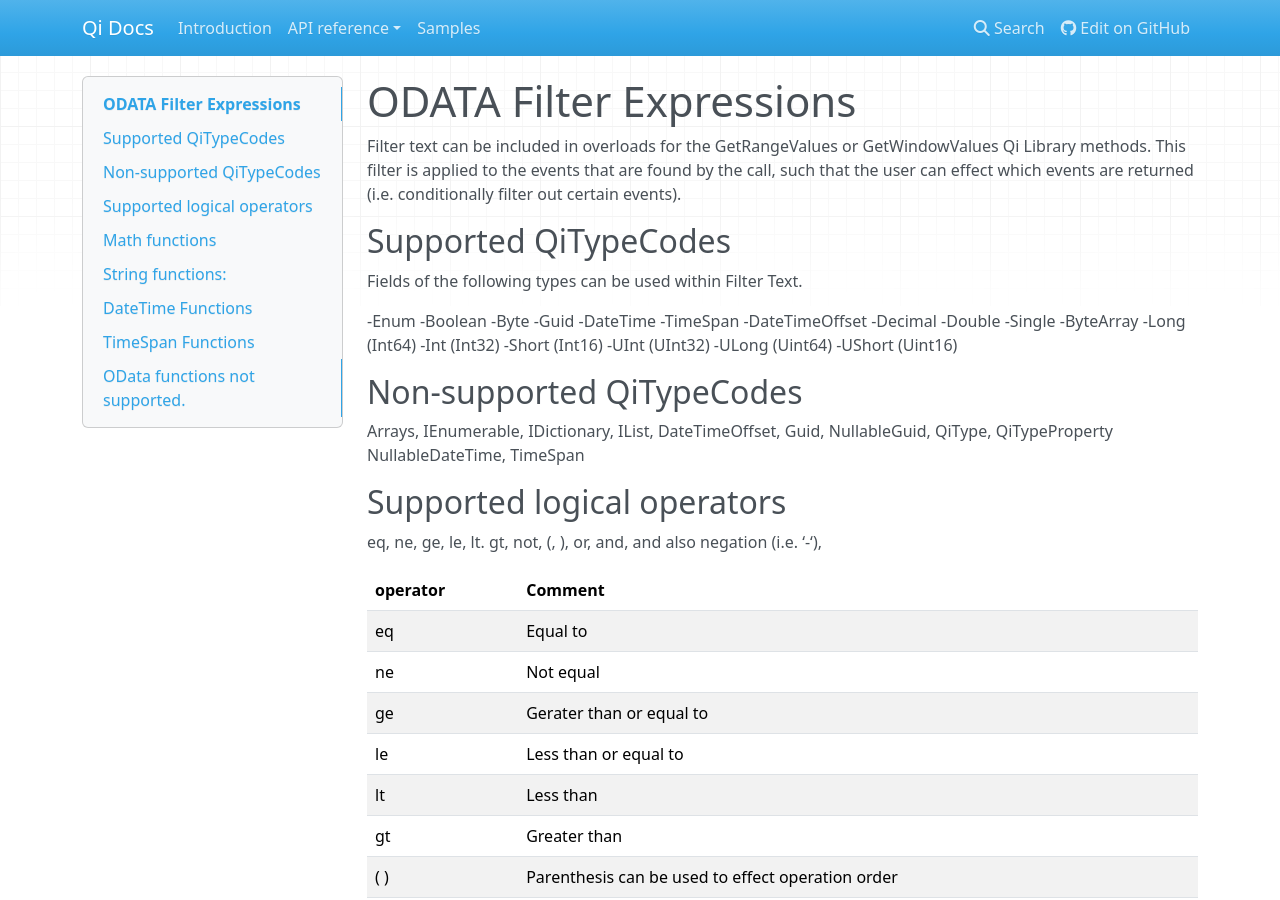
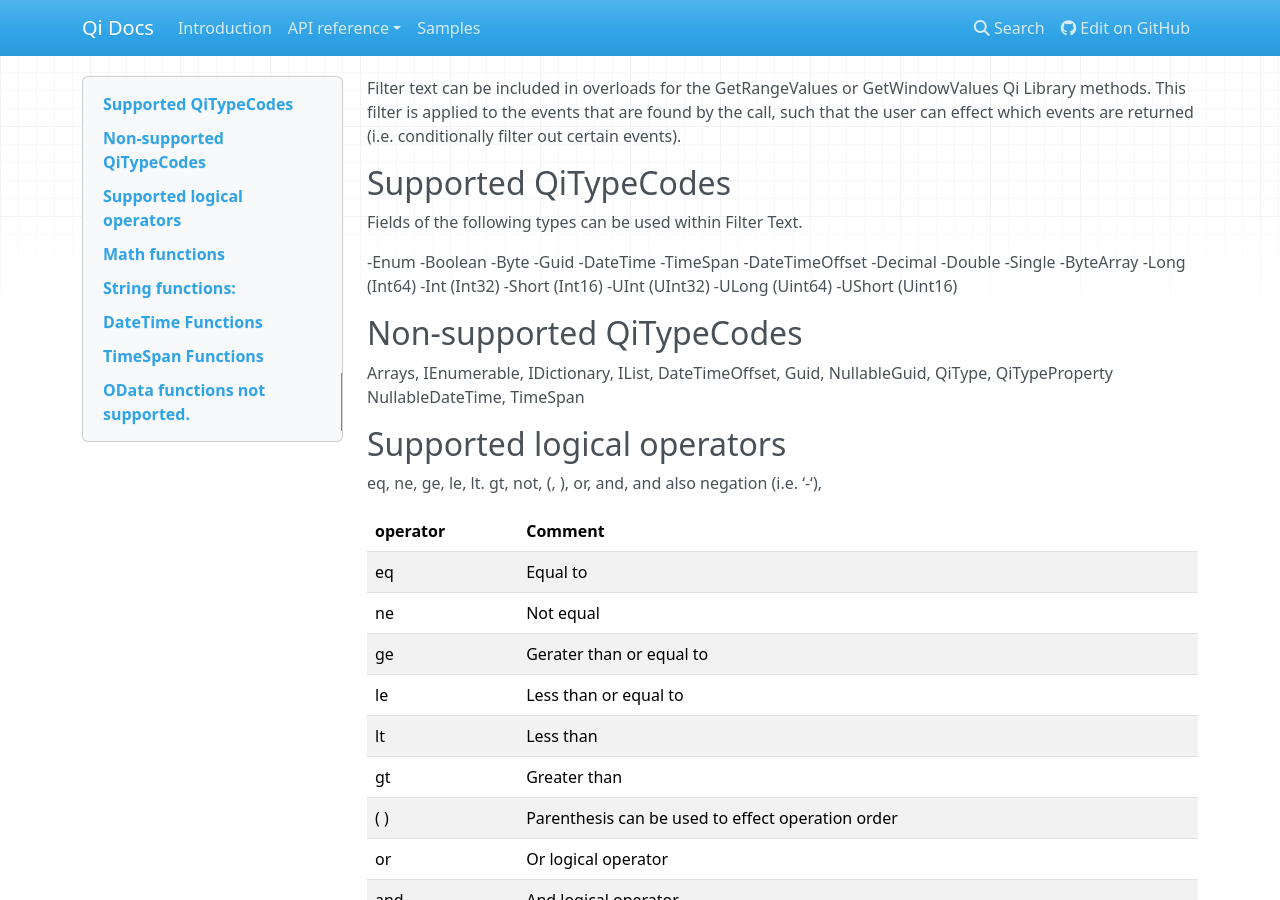
Before and after one commit to ssuryanarayanan/Qi-Docs, an MkDocs documentation site: the page built from docs/Filter Expressions.md, in a window 1280 px wide and 900 px high. Built offline with MkDocs 1.6.1, drawn with Linux system fonts in a browser that asks for light colours; nearby versions of some CDN libraries; old or Windows-style settings are respelled for this version of MkDocs.

Commit message:
Removing OData labels

```diff
--- a/docs/OData.md
+++ b/docs/Filter Expressions.md
@@ -1,5 +1,3 @@
-# ODATA Filter Expressions
-
 Filter text can be included in overloads for the GetRangeValues or GetWindowValues Qi Library methods. This filter is applied to the events that are found by the call, such that the user can effect which events are returned (i.e. conditionally filter out certain events).
 
 ## Supported QiTypeCodes
```
